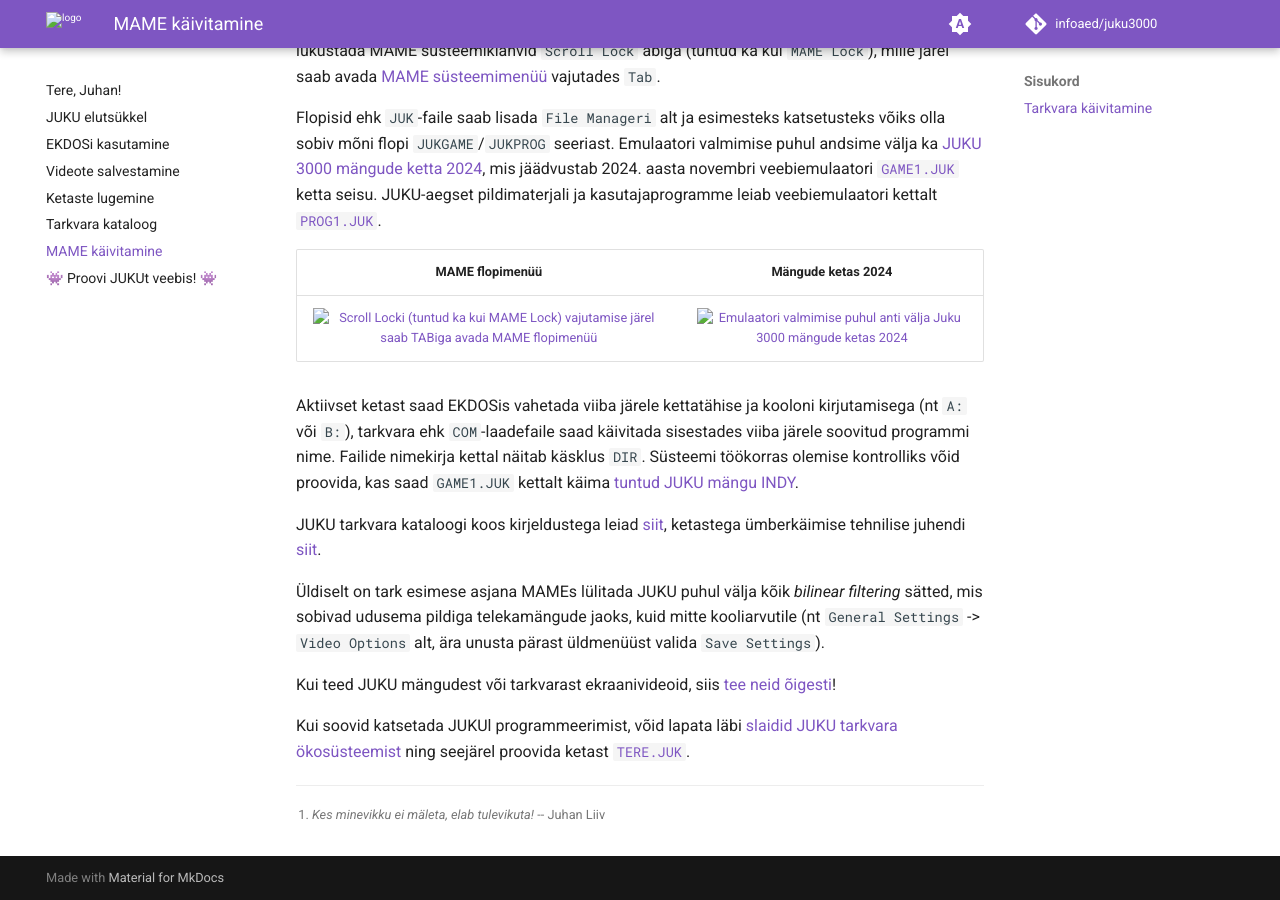
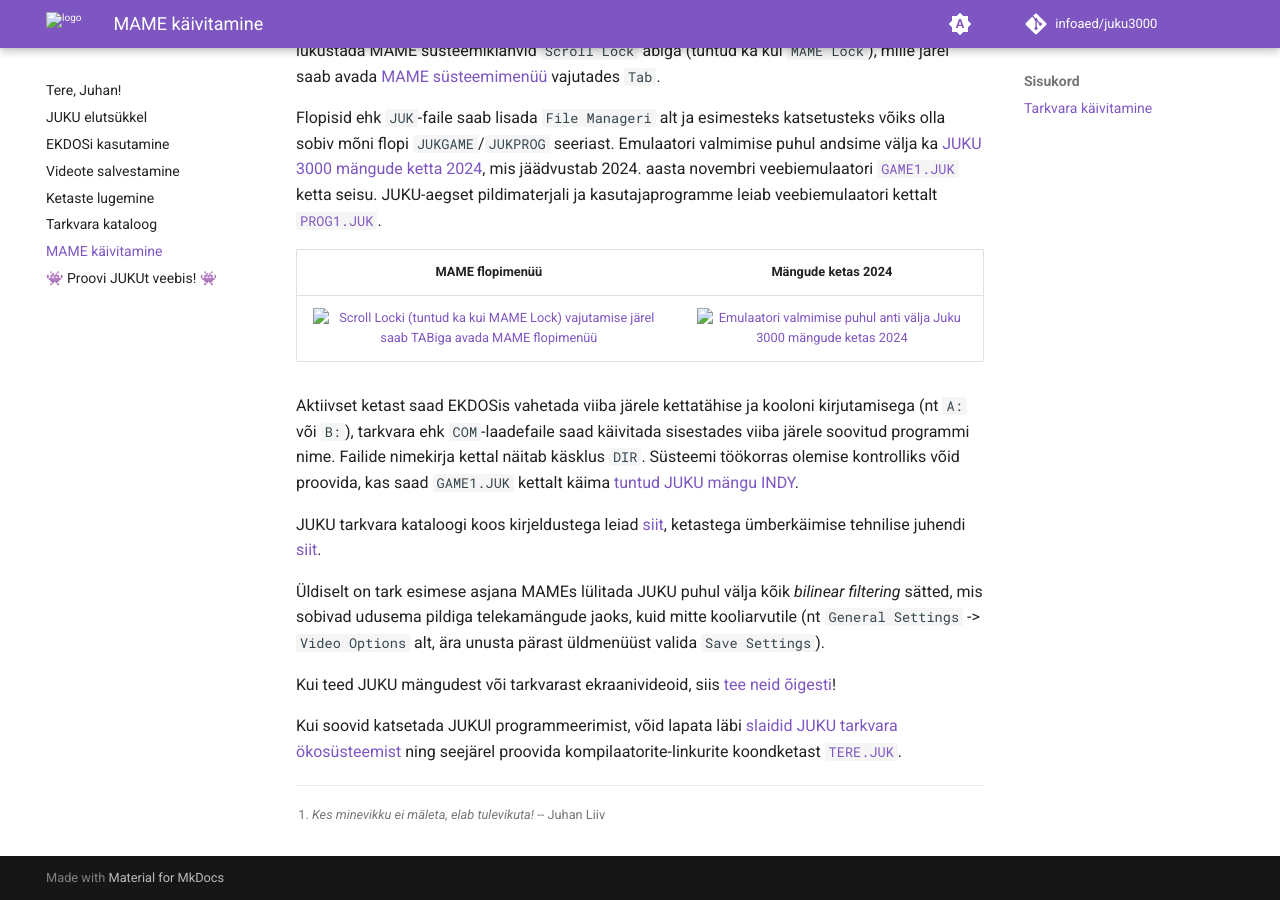
Before and after one commit to infoaed/juku3000, an MkDocs documentation site: the page built from docs/mame-käivitamine.md, in a window 1280 px wide and 900 px high, scrolled down 754 px. Built offline with MkDocs 1.6.1 and Material for MkDocs 9.7.7, drawn with Linux system fonts in a browser that asks for light colours; comment, search, counter and statistics services are not loaded.

Commit message:
Update mame-käivitamine.md

```diff
--- a/docs/mame-käivitamine.md
+++ b/docs/mame-käivitamine.md
@@ -34,6 +34,6 @@
 
 Kui teed JUKU mängudest või tarkvarast ekraanivideoid, siis [tee neid õigesti](videod.md)!
 
-Kui soovid katsetada JUKUl programmeerimist, võid lapata läbi [slaidid JUKU tarkvara ökosüsteemist](https://p6drad-teel.net/~p6der/juku-hingeelu_2024_videota.pdf) ning seejärel proovida ketast [`TERE.JUK`](https://github.com/infoaed/juku3000/raw/refs/heads/master/src/juhan/tere.juk).
+Kui soovid katsetada JUKUl programmeerimist, võid lapata läbi [slaidid JUKU tarkvara ökosüsteemist](https://p6drad-teel.net/~p6der/juku-hingeelu_2024_videota.pdf) ning seejärel proovida kompilaatorite-linkurite koondketast [`TERE.JUK`](https://github.com/infoaed/juku3000/raw/refs/heads/master/src/juhan/tere.juk).
 
 [^1]: _Kes minevikku ei mäleta, elab tulevikuta!_ -- Juhan Liiv
```
